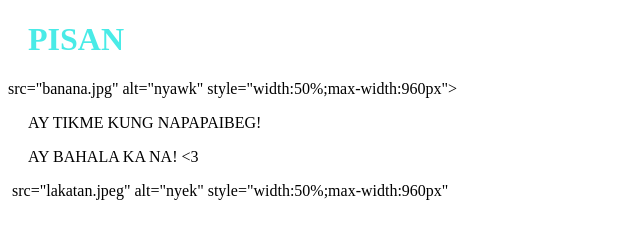
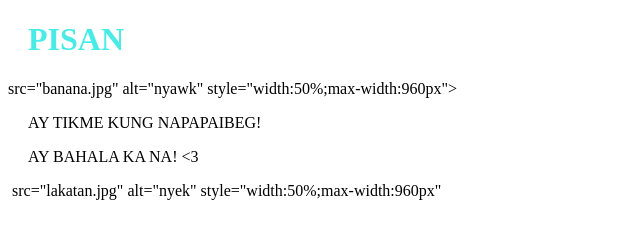
Before and after one commit to KianJaystherTumambing/Hola-test-page, a plain HTML site: page index.html in a window 1280 px wide. Shown: the full height of the page, 0-640 px from the left. Drawn offline with Linux system fonts and the light colour scheme.

Commit message:
Altered lakatan filename

```diff
--- a/index.html
+++ b/index.html
@@ -12,7 +12,7 @@ style="width:50%;max-width:960px"></div>
 <p>AY TIKME KUNG NAPAPAIBEG!</p>
 <p>AY BAHALA KA NA! &lt;3</p>
 
-<div><img> src="lakatan.jpeg" alt="nyek"
+<div><img> src="lakatan.jpg" alt="nyek"
 style="width:50%;max-width:960px"</div>
 
 </body>
```
